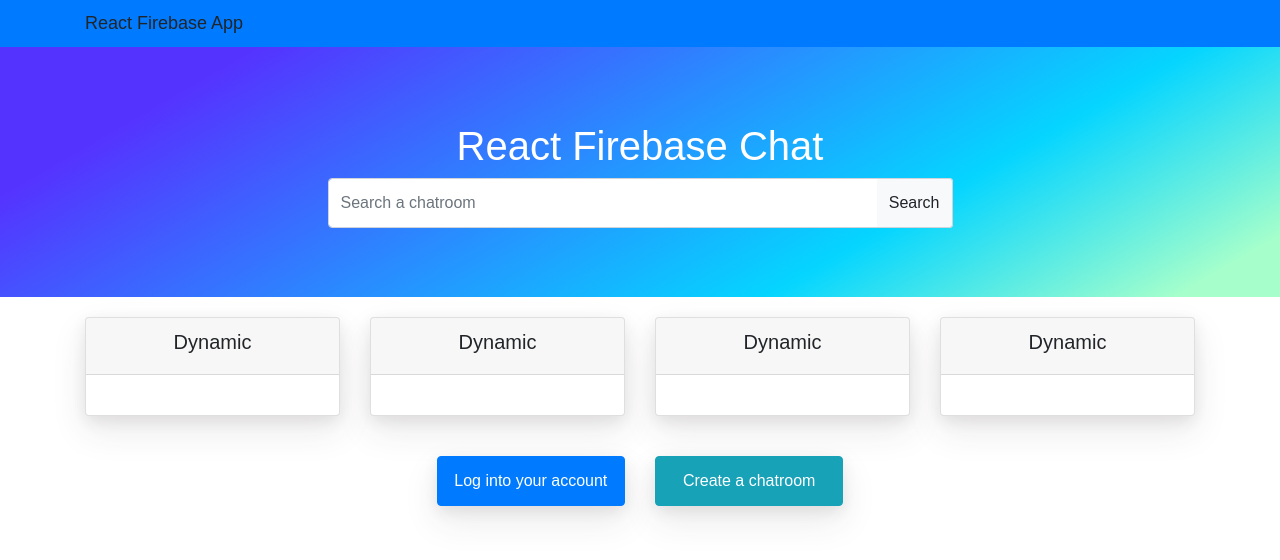
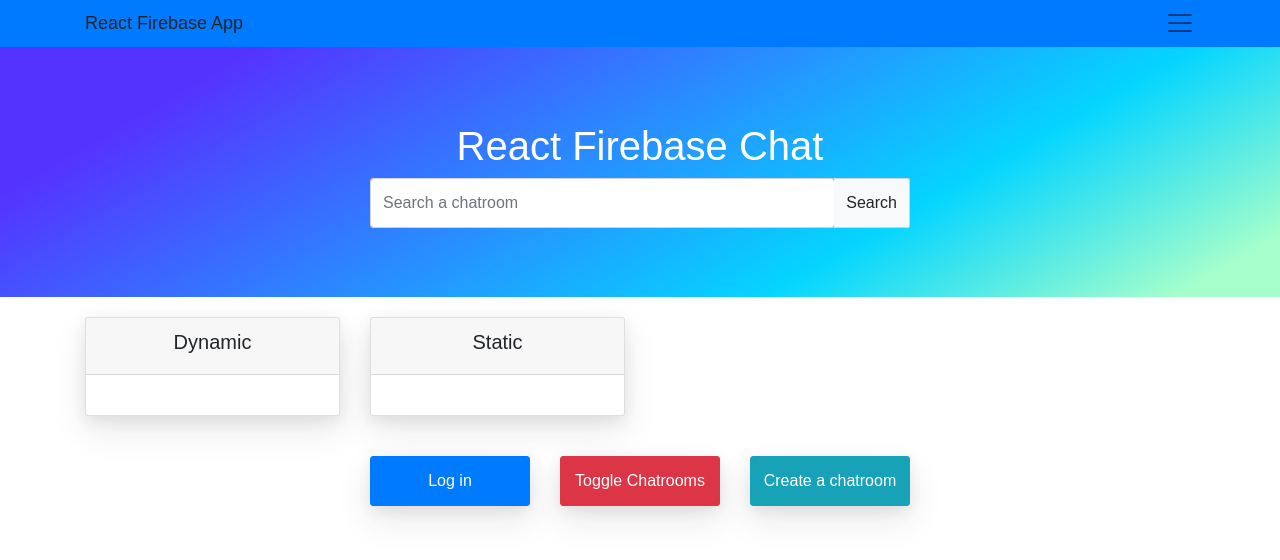
Before and after one commit to demesvardestin/react-firebase-chat, a React (Create React App) app: page / in a window 1280 px wide. Shown: the top 560 px of the page. Built offline with nearby package versions, Linux system fonts and the light colour scheme.

Commit message:
set up search. styled modals for actual chatrooms, with in-chat search and text dispatch

```diff
--- a/public/index.html
+++ b/public/index.html
@@ -1,13 +1,10 @@
 <!DOCTYPE html>
 <html lang="en">
+
   <head>
     <meta charset="utf-8">
     <meta name="viewport" content="width=device-width, initial-scale=1, shrink-to-fit=no">
     <meta name="theme-color" content="#000000">
-    <!--
-      manifest.json provides metadata used when your web app is added to the
-      homescreen on Android. See https://developers.google.com/web/fundamentals/engage-and-retain/web-app-manifest/
-    -->
     <link rel="manifest" href="%PUBLIC_URL%/manifest.json">
     <link rel="shortcut icon" href="%PUBLIC_URL%/favicon.ico">
     <link rel="stylesheet" href="https://stackpath.bootstrapcdn.com/bootstrap/4.1.3/css/bootstrap.min.css" integrity="sha384-MCw98/SFnGE8fJT3GXwEOngsV7Zt27NXFoaoApmYm81iuXoPkFOJwJ8ERdknLPMO" crossorigin="anonymous">
@@ -19,54 +16,32 @@
 
     <title>React Firebase Chat</title>
   </head>
+
   <body>
+
     <noscript>
       You need to enable JavaScript to run this app.
     </noscript>
+
     <nav class="navbar navbar-light bg-primary">
       <div class="container">
         <a class="navbar-brand">React Firebase App</a>
+        <a class="navbar-toggler" data-toggle="collapse" data-target="#navbarSupportedContent" aria-controls="navbarSupportedContent" aria-expanded="false" aria-label="Toggle navigation">
+          <span class="navbar-toggler-icon"></span>
+          <span class="close-toggle"></span>
+        </a>
+        <div class="collapse navbar-collapse justify-content-end" id="navbarSupportedContent">
+          <ul class="navbar-nav">
+            <li class="nav-item">Fork me on Github</li>
+          </ul>
+        </div>
       </div>
     </nav>
 
-    <section class="banner">
-      <div class="row banner-row">
-        <div class="col-md-6 offset-md-3">
-          <form id="search-chatrooms">
-            <h1 class="app-tagline">React Firebase Chat</h1>
-            <div class="input-group mb-3">
-              <input class="form-control" type="search" placeholder="Search a chatroom" aria-label="Search">
-              <div class="input-group-append">
-                <span class="input-group-text" id="basic-addon2">
-                  <button type="submit" class="btn btn-light submit search-submit">
-                    Search
-                  </button>
-                </span>
-              </div>
-            </div>
-          </form>
-        </div>
-      </div>
-    </section>
-
-    <section class="chatroom-container">
-      <div id="root" class="container"></div>
-    </section>
-
-    <section class="buttons-container">
-      <div class="row">
-        <div class="col-md-2 offset-md-4">
-          <button class="btn btn-primary box-shadow btn-block">
-            Log into your account
-          </butto>
-        </div>
-        <div class="col-md-2">
-          <button class="btn btn-info box-shadow btn-block">
-            Create a chatroom
-          </butto>
-        </div>
-      </div>
+    <section class="root-container">
+      <div id="root"></div>
     </section>
 
   </body>
+
 </html>
--- a/src/App.css
+++ b/src/App.css
@@ -3,24 +3,8 @@
   padding: 20px 0;
 }
 
-.App-logo {
-  animation: App-logo-spin infinite 20s linear;
-  height: 80px;
-}
-
-.App-header {
-  background-color: #222;
-  /*height: 150px;*/
-  padding: 20px;
-  color: white;
-}
-
-.App-title {
-  font-size: 1.5em;
-}
-
-.App-intro {
-  font-size: large;
+button:focus {
+  box-shadow: none !important;
 }
 
 @keyframes App-logo-spin {
--- a/src/App.js
+++ b/src/App.js
@@ -1,5 +1,4 @@
 import React, { Component } from 'react';
-// import logo from './logo.svg';
 import './App.css';
 import Chatroom from './Chatroom/Chatroom'
 
@@ -7,35 +6,97 @@
 class App extends Component {
 
   state = {
-    chatrooms: [ {title: 'Dynamic'}, {title: 'Static'} ]
+    chatrooms: [ {title: 'Dynamic', id: 'chat-1'}, {title: 'Static', id: 'chat-2'} ],
+    chatroomsPresent: true
   };
 
-  chatroomInfoHandler = (title1, title2) => {
-    let count = this.state.chatrooms.length;
-    let newChats = title1 && title2 ? [{title: title1}, {title: title2}] : null;
-    console.log(newChats);
-    if (newChats != null) {
-      this.setState(
-        {
-          chatrooms: [newChats[count - 1], newChats[count - 2]]
-        }
-      );
-    } else {
-      this.setState(
-        {
-          chatrooms: [this.state.chatrooms[count - 1], this.state.chatrooms[count - 2]]
-        }
+  chatrooms = [...this.state.chatrooms];
+
+  changeChatroomTitle = (event) => {
+    this.setState({
+      chatrooms: [{title: event.target.value === '' ? 'Base' : event.target.value}, {title: event.target.value}]
+    });
+  };
+
+  toggleClassrooms = () => {
+    let condition = this.state.chatroomsPresent;
+    this.setState({chatroomsPresent: !condition});
+  };
+
+  searchChatroom = (event) => {
+    const currentChatrooms = [...this.state.chatrooms];
+    const newChatrooms =
+    event.target.value === '' ? this.chatrooms : currentChatrooms
+    .filter(chatroom => chatroom.title.toLowerCase()
+    .includes(event.target.value.toLowerCase()));
+
+    this.setState({chatrooms: newChatrooms});
+  };
+
+  render(props) {
+
+    let chatrooms = null;
+
+    if (this.state.chatroomsPresent) {
+      chatrooms = (
+        <div className="App row">
+          {
+            this.state.chatrooms.map(chatroom => {
+              return <Chatroom title={chatroom.title} key={chatroom.id}/>;
+            })
+          }
+        </div>
       );
     }
-  };
+    return (
+        <div>
+          <section className="banner">
+            <section class="search-input container">
+              <div className="row banner-row" id="banner-row">
+                  <div className="col-md-6 offset-md-3">
+                    <form id="search-chatrooms">
+                      <h1 className="app-tagline">React Firebase Chat</h1>
+                      <div className="input-group mb-3">
+                        <input className="form-control" type="search" placeholder="Search a chatroom" aria-label="Search" onChange={this.searchChatroom} />
+                        <div className="input-group-append">
+                          <span className="input-group-text" id="basic-addon2">
+                            <button type="submit" className="btn btn-light submit search-submit">
+                              Search
+                            </button>
+                          </span>
+                        </div>
+                      </div>
+                    </form>
+                  </div>
+              </div>
+            </section>
+          </section>
 
-  render() {
-    return (
-        <div className="App row">
-          <Chatroom changeChat={ () => this.chatroomInfoHandler('Comp', 'Licated') } title={this.state.chatrooms[0].title}/>
-          <Chatroom changeChat={ () => this.chatroomInfoHandler('Comp', 'Licated') } title={this.state.chatrooms[0].title}/>
-          <Chatroom changeChat={ () => this.chatroomInfoHandler('Comp', 'Licated') } title={this.state.chatrooms[0].title}/>
-          <Chatroom changeChat={ () => this.chatroomInfoHandler('Comp', 'Licated') } title={this.state.chatrooms[0].title}/>
+          <div className="container" align="center">
+            {chatrooms}
+          </div>
+
+          <section className="buttons-container">
+            <section className="buttons-section container">
+              <div className="row">
+                <div className="col-md-2 offset-md-3">
+                  <button className="btn btn-primary box-shadow btn-block">
+                    Log in
+                  </button>
+                </div>
+                <div className="col-md-2">
+                  <button className="btn btn-danger box-shadow btn-block" onClick={this.toggleClassrooms}>
+                    Toggle Chatrooms
+                  </button>
+                </div>
+                <div className="col-md-2">
+                  <button className="btn btn-info box-shadow btn-block">
+                    Create a chatroom
+                  </button>
+                </div>
+              </div>
+            </section>
+          </section>
         </div>
     );
   }
--- a/src/Chatroom/Chatroom.js
+++ b/src/Chatroom/Chatroom.js
@@ -5,21 +5,30 @@
     let id = Math.floor(Math.random() * 1234);
     return (
         <div className="col-md-3">
-            <div className="modal fade" id={"chatroom" + id} tabindex="-1" role="dialog" aria-labelledby="exampleModalLabel" aria-hidden="true">
+            <div className="modal" id={"chatroom" + id} tabindex="-1" role="dialog" aria-labelledby="exampleModalLabel" aria-hidden="true">
               <div className="modal-dialog" role="document">
-                <div className="modal-content">
+                <div className="modal-content chat-modal-content">
                   <div className="modal-header">
-                    <h5 className="modal-title" id="exampleModalLabel">Modal title</h5>
+                    <h5 className="modal-title" id="exampleModalLabel">{props.title}</h5>
                     <button type="button" className="close" data-dismiss="modal" aria-label="Close">
                       <span aria-hidden="true">&times;</span>
                     </button>
                   </div>
-                  <div className="modal-body">
-                    <p>This modal's _id is {id}</p>
-                  </div>
-                  <div className="modal-footer">
-                    <button type="button" className="btn btn-secondary" data-dismiss="modal">Close</button>
-                    <button type="button" className="btn btn-primary">Save changes</button>
+                  <div className="modal-body chat-modal-body">
+                    <div className={"float-left chat-panel chat-panel" + id}>
+                        <input className="form-control chatroom-search-input" placeholder={'Search ' + props.title + '...'} />
+                    </div>
+                    <div className={"float-right chat-body chat-body" + id}>
+                        <div className="chat-body-messages">
+
+                        </div>
+                        <div className="chat-modal-footer">
+                            <form id="textForm">
+                                <input className="form-control text-form-input" placeholder="Type a message" />
+                                <button type="button" className="btn btn-secondary dismiss-modal" data-dismiss="modal">Close</button>
+                            </form>
+                        </div>
+                    </div>
                   </div>
                 </div>
               </div>
--- a/src/Chatroom/chatroom.css
+++ b/src/Chatroom/chatroom.css
@@ -11,3 +11,51 @@
     padding: 5px 15px;
     height: 75px;
 }
+
+.chat-modal-content {
+    width : 200%;
+    left: 0;
+    margin-left: -50%;
+    top: 20px;
+
+}
+
+.chat-modal-body {
+    padding: 0;
+}
+
+.chat-panel {
+    height: 450px;
+    width: 30%;
+    border-right: 1px solid #ccc;
+    padding: 10px;
+}
+
+.chat-body {
+    height: 100% !important;
+    width: 70%;
+}
+
+.chat-modal-footer {
+    height: 60px;
+    border-top: 1px solid #ccc;
+}
+
+.chat-body-messages {
+    height: 390px;
+    padding: 10px;
+}
+
+.dismiss-modal {
+    display: none;
+}
+
+.text-form-input {
+    width : 100%;
+    border: none;
+    box-shadow: none;
+}
+
+.text-form-input:focus {
+    box-shadow: none;
+}
--- a/src/index.js
+++ b/src/index.js
@@ -4,5 +4,6 @@
 import App from './App';
 import registerServiceWorker from './registerServiceWorker';
 
-ReactDOM.render(<App />, document.getElementById('root'));
+
+ReactDOM.render(<App title="This is the search bar"/>, document.getElementById('root'));
 registerServiceWorker();
--- a/src/index2.css
+++ b/src/index2.css
@@ -9,6 +9,30 @@
 
 .navbar {
     padding: .30rem 0 !important;
+}
+
+.navbar-toggler {
+    padding: 0;
+    border: none;
+    line-height: 0.5;
+}
+
+.navbar-toggler-icon {
+    color: #fff;
+}
+
+.navbar-toggler:focus {
+    border: none !important;
+    transform: rotate(45deg);
+}
+
+.close-toggle {
+    /*font-size: 32px;*/
+    border: 1px solid #fff;
+    height: 80px;
+    width: 80px;
+    /*border-radius: 40px;*/
+    display: none;
 }
 
 .navbar-brand {
@@ -32,7 +56,10 @@
 
 input, button {
     height: 50px !important;
-    border-radius: 3px;
+}
+
+input, button, .card, .modal-content {
+    border-radius: 3px !important;
 }
 
 input {
@@ -63,3 +90,12 @@
 .buttons-container {
     margin-top: 20px;
 }
+
+.rotate-90-deg {
+    animation: change-to-times infinite 0.25s linear;
+}
+
+@keyframes change-to-times {
+    from { transform: rotate(0deg); }
+    to { transform: rotate(45deg); display: none;}
+}
```
Also changed, not shown: src/Banner.js (added, +27 -0 lines).
